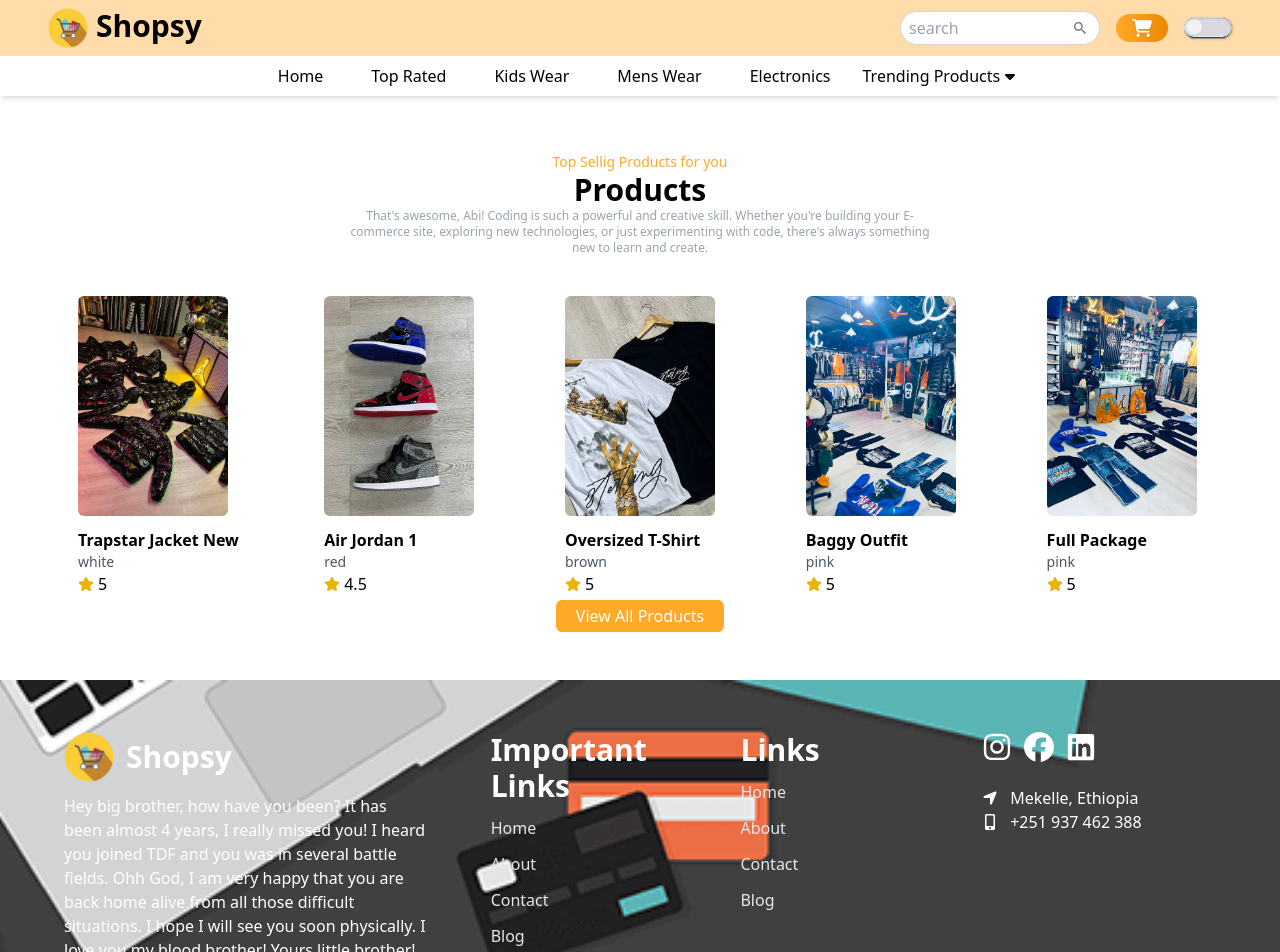
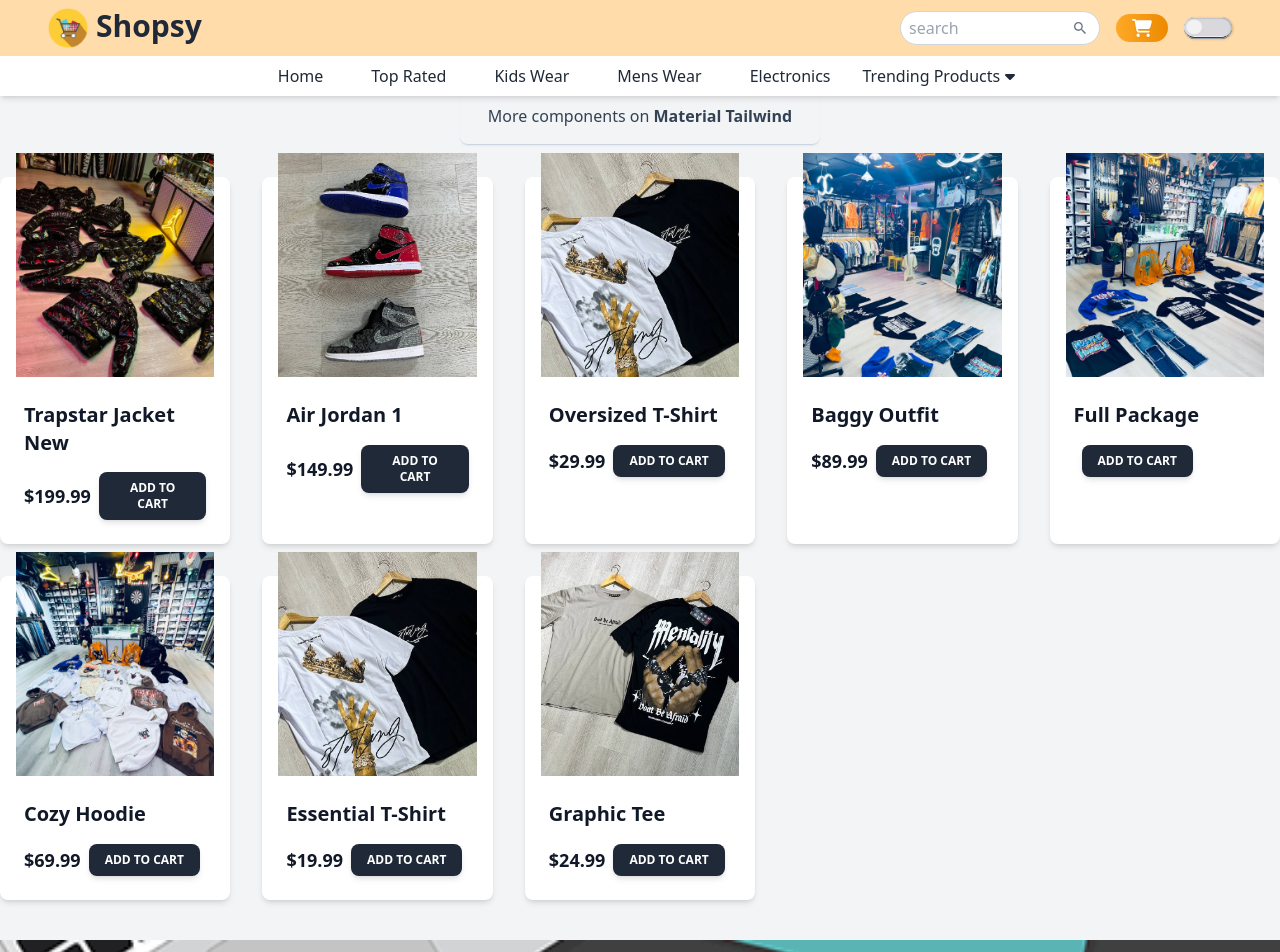
Before and after one commit to abeselom-ab/E-commerce, a React (Vite) app: page /mens-wear in a window 1280 px wide. Shown: the top 952 px of the page. Built offline with nearby package versions, Linux system fonts and the light colour scheme.

Commit message:
Updates on KidsWear and TopRated components

```diff
--- a/package.json
+++ b/package.json
@@ -10,13 +10,16 @@
     "preview": "vite preview"
   },
   "dependencies": {
+    "@material-tailwind/react": "^2.1.10",
     "aos": "^2.3.4",
     "react": "^18.3.1",
     "react-dom": "^18.3.1",
     "react-icons": "^5.3.0",
     "react-router-dom": "^6.26.1",
     "react-slick": "^0.30.2",
-    "slick-carousel": "^1.8.1"
+    "slick-carousel": "^1.8.1",
+    "tw-elements": "^2.0.0",
+    "tw-elements-react": "^1.0.0-alpha-end"
   },
   "devDependencies": {
     "@eslint/js": "^9.9.0",
@@ -24,6 +27,7 @@
     "@types/react-dom": "^18.3.0",
     "@vitejs/plugin-react": "^4.3.1",
     "autoprefixer": "^10.4.20",
+    "daisyui": "^4.12.10",
     "eslint": "^9.9.0",
     "eslint-plugin-react": "^7.35.0",
     "eslint-plugin-react-hooks": "^5.1.0-rc.0",
--- a/src/App.jsx
+++ b/src/App.jsx
@@ -1,4 +1,5 @@
 import React, { useEffect, useState } from 'react';
+import 'tw-elements';
 import AOS from 'aos';
 import 'aos/dist/aos.css';
 import AppRoutes from './routes/index.jsx';
--- a/src/components/Popup/Popup.jsx
+++ b/src/components/Popup/Popup.jsx
@@ -1,6 +1,6 @@
 import React from 'react'
 import { IoCloseCircleOutline } from 'react-icons/io5'
-const Popup = ({orderPopup, setOrderPoupup}) => {
+const Popup = ({orderPopup, setOrderPopup}) => {
   return (
   <>
     {orderPopup && (
@@ -15,7 +15,7 @@ const Popup = ({orderPopup, setOrderPoupup}) => {
                     <div>
                         <IoCloseCircleOutline
                         className='text-2xl cursor-pointer'
-                        onClick={() => setOrderPoupup(false)}
+                        onClick={() => setOrderPopup(false)}
                         />
                     </div>
                  </div>
--- a/src/pages/Home.jsx
+++ b/src/pages/Home.jsx
@@ -10,7 +10,7 @@ const Home = ({ handleOrderPopup }) => {
   return (
     <div>
       <Hero handleOrderPopup={handleOrderPopup} />
-      <Products handleOrderPopup={handleOrderPopup} />
+      <Products />
       <TopProducts handleOrderPopup={handleOrderPopup} />
       <Banner />
       <Subscribe />
--- a/src/pages/KidsWear.jsx
+++ b/src/pages/KidsWear.jsx
@@ -2,10 +2,10 @@
 import React from 'react';
 import Products from '../components/Products/Products';
 
-const KidsWear = ({ handleOrderPopup }) => {
+const KidsWear = () => {
   return (
     <div>
-      <Products handleOrderPopup={handleOrderPopup} />
+      <Products />
     </div>
   );
 };
--- a/src/pages/MensWear.jsx
+++ b/src/pages/MensWear.jsx
@@ -1,13 +1,109 @@
-// src/pages/MensWear.jsx
 import React from 'react';
-import Products from '../components/Products/Products';
+import Img1 from '../assets/image/products/trapstar.jpg';
+import Img2 from '../assets/image/products/jordan1.jpg';
+import Img3 from '../assets/image/products/t-shirt-1.jpg';
+import Img4 from '../assets/image/products/baggy-outfit-1.jpg';
+import Img5 from '../assets/image/products/baggy-outfit-2.jpg';
+import Img6 from '../assets/image/products/hoodie.jpg';
+import Img7 from '../assets/image/products/t-shirt-1.jpg';
+import Img8 from '../assets/image/products/t-shirt-2.jpg';
 
-const MensWear = ({ handleOrderPopup }) => {
+export default function CardWithImageExample() {
+  const ProductsData = [
+    {
+      id: 1,
+      img: Img1,
+      title: 'Trapstar Jacket New',
+      price: '$199.99', // Added price property for each item
+    },
+    {
+      id: 2,
+      img: Img2,
+      title: 'Air Jordan 1',
+      price: '$149.99',
+    },
+    {
+      id: 3,
+      img: Img3,
+      title: 'Oversized T-Shirt',
+      price: '$29.99',
+    },
+    {
+      id: 4,
+      img: Img4,
+      title: 'Baggy Outfit',
+      price: '$89.99',
+    },
+    {
+      id: 5,
+      title: 'Full Package',
+      img: Img5, // Assuming Img5 exists (add if not)
+    },
+    {
+      id: 6,
+      title: 'Cozy Hoodie', // Changed title for variety
+      img: Img6, // Assuming Img5 exists (add if not)
+      price: '$69.99',
+    },
+    {
+      id: 7,
+      title: 'Essential T-Shirt', // Changed title for variety
+      img: Img7, // Assuming Img5 exists (add if not)
+      price: '$19.99',
+    },
+    {
+      id: 8,
+      title: 'Graphic Tee', // Changed title for variety
+      img: Img8, // Assuming Img5 exists (add if not)
+      price: '$24.99',
+    },
+  ];
+
   return (
-    <div>
-      <Products handleOrderPopup={handleOrderPopup} />
+    <div className="flex items-center min-h-screen bg-gray-100">
+      <div className="mx-auto">
+        {/* header section */}
+          <div class="text-center block mb-4 mx-auto border-b border-slate-300 pb-2 max-w-[360px] rounded-lg shadow-sm">
+              <a
+                target="_blank"
+                href="https://www.material-tailwind.com/docs/html/card"
+                class="block w-full px-4 py-2 text-slate-700 hover:text-teal-500 transition-all"
+              >
+                More components on <b>Material Tailwind</b>
+              </a>
+        </div>
+        <div className="grid max-sm:grid-cols-1 max-md:grid-cols-2 md:grid-cols-3 lg:grid-cols-5 gap-8 mt-8 mb-10">
+          {ProductsData.map((data) => (
+            <div
+              key={data.id}
+              className="relative flex flex-col bg-white shadow-md rounded-lg w-full"
+            >
+              <div className="relative h-56 mx-4 -mt-6 overflow-hidden">
+                <img src={data.img} alt="card-image" className="w-full h-full object-cover" />
+              </div>
+              <div className="p-6">
+                <h5 className="block mb-2 font-sans text-xl antialiased font-semibold leading-snug tracking-normal text-gray-900">
+                  {data.title}
+                </h5>
+                <p className="block font-sans text-base antialiased font-light leading-relaxed text-gray-700">
+                  {/* Content for card description (replace with your content) */}
+                </p>
+                <div className="flex items-center mt-4">
+                  <span className="text-gray-900 font-semibold text-lg mr-2">
+                    {data.price}
+                  </span>
+                  <button
+                    className="align-middle select-none font-sans font-bold text-center uppercase transition-all disabled:opacity-50 disabled:shadow-none disabled:pointer-events-none text-xs py-2 px-4 rounded-lg bg-gray-800 text-white shadow-md shadow-gray-900/10 hover:shadow-lg hover:shadow-gray-900/20 focus:opacity-[0.85] focus:shadow-none active:opacity-[0.85] active:shadow-none"
+                      type="button"
+                  >
+                    Add to Cart
+                  </button>
+                </div>
+              </div>
+            </div>
+          ))}
+        </div>
+      </div>
     </div>
   );
-};
-
-export default MensWear;
+}
--- /dev/null
+++ b/src/pages/SummerSales.jsx
@@ -0,0 +1,9 @@
+import React from 'react'
+
+const SummerSales = () => {
+  return (
+    <div>SummerSales</div>
+  )
+}
+
+export default SummerSales
--- a/src/pages/TopRated.jsx
+++ b/src/pages/TopRated.jsx
@@ -1,12 +1,109 @@
 import React from 'react';
-import Products from '../components/Products/Products';
+import Img1 from '../assets/image/products/trapstar.jpg';
+import Img2 from '../assets/image/products/jordan1.jpg';
+import Img3 from '../assets/image/products/t-shirt-1.jpg';
+import Img4 from '../assets/image/products/baggy-outfit-1.jpg';
+import Img5 from '../assets/image/products/baggy-outfit-2.jpg';
+import Img6 from '../assets/image/products/hoodie.jpg';
+import Img7 from '../assets/image/products/t-shirt-1.jpg';
+import Img8 from '../assets/image/products/t-shirt-2.jpg';
 
-const TopRated = ({ handleOrderPopup }) => {
+export default function CardWithImageExample() {
+  const ProductsData = [
+    {
+      id: 1,
+      img: Img1,
+      title: 'Trapstar Jacket New',
+      price: '$199.99', // Added price property for each item
+    },
+    {
+      id: 2,
+      img: Img2,
+      title: 'Air Jordan 1',
+      price: '$149.99',
+    },
+    {
+      id: 3,
+      img: Img3,
+      title: 'Oversized T-Shirt',
+      price: '$29.99',
+    },
+    {
+      id: 4,
+      img: Img4,
+      title: 'Baggy Outfit',
+      price: '$89.99',
+    },
+    {
+      id: 5,
+      title: 'Full Package',
+      img: Img5, // Assuming Img5 exists (add if not)
+    },
+    {
+      id: 6,
+      title: 'Cozy Hoodie', // Changed title for variety
+      img: Img6, // Assuming Img5 exists (add if not)
+      price: '$69.99',
+    },
+    {
+      id: 7,
+      title: 'Essential T-Shirt', // Changed title for variety
+      img: Img7, // Assuming Img5 exists (add if not)
+      price: '$19.99',
+    },
+    {
+      id: 8,
+      title: 'Graphic Tee', // Changed title for variety
+      img: Img8, // Assuming Img5 exists (add if not)
+      price: '$24.99',
+    },
+  ];
+
   return (
-    <div>
-      <Products handleOrderPopup={handleOrderPopup} />
+    <div className="flex items-center min-h-screen bg-gray-100">
+      <div className="mx-auto">
+        {/* header section */}
+          <div class="text-center block mb-4 mx-auto border-b border-slate-300 pb-2 max-w-[360px] rounded-lg shadow-sm">
+              <a
+                target="_blank"
+                href="https://www.material-tailwind.com/docs/html/card"
+                class="block w-full px-4 py-2 text-slate-700 hover:text-teal-500 transition-all"
+              >
+                More components on <b>Material Tailwind</b>
+              </a>
+        </div>
+        <div className="grid max-sm:grid-cols-1 max-md:grid-cols-2 md:grid-cols-3 lg:grid-cols-5 gap-8 mt-8 mb-10">
+          {ProductsData.map((data) => (
+            <div
+              key={data.id}
+              className="relative flex flex-col bg-white shadow-md rounded-lg w-full"
+            >
+              <div className="relative h-56 mx-4 -mt-6 overflow-hidden">
+                <img src={data.img} alt="card-image" className="w-full h-full object-cover" />
+              </div>
+              <div className="p-6">
+                <h5 className="block mb-2 font-sans text-xl antialiased font-semibold leading-snug tracking-normal text-gray-900">
+                  {data.title}
+                </h5>
+                <p className="block font-sans text-base antialiased font-light leading-relaxed text-gray-700">
+                  {/* Content for card description (replace with your content) */}
+                </p>
+                <div className="flex items-center mt-4">
+                  <span className="text-gray-900 font-semibold text-lg mr-2">
+                    {data.price}
+                  </span>
+                  <button
+                    className="align-middle select-none font-sans font-bold text-center uppercase transition-all disabled:opacity-50 disabled:shadow-none disabled:pointer-events-none text-xs py-2 px-4 rounded-lg bg-gray-800 text-white shadow-md shadow-gray-900/10 hover:shadow-lg hover:shadow-gray-900/20 focus:opacity-[0.85] focus:shadow-none active:opacity-[0.85] active:shadow-none"
+                      type="button"
+                  >
+                    Add to Cart
+                  </button>
+                </div>
+              </div>
+            </div>
+          ))}
+        </div>
+      </div>
     </div>
   );
-};
-
-export default TopRated;
+}
--- a/tailwind.config.js
+++ b/tailwind.config.js
@@ -3,6 +3,7 @@ export default {
   content: [
     "./index.html",
     "./src/**/*.{js,ts,jsx,tsx}",
+     "./node_modules/tw-elements/dist/js/**/*.js",
   ],
   darkMode:"class",
   theme: {
@@ -21,5 +22,7 @@ export default {
       }
     },
   },
-  plugins: [],
+  plugins: [
+    require('daisyui'),
+  ],
 }
```
Also changed, not shown: 1 other file (tests, documents, lock files or other folders).
